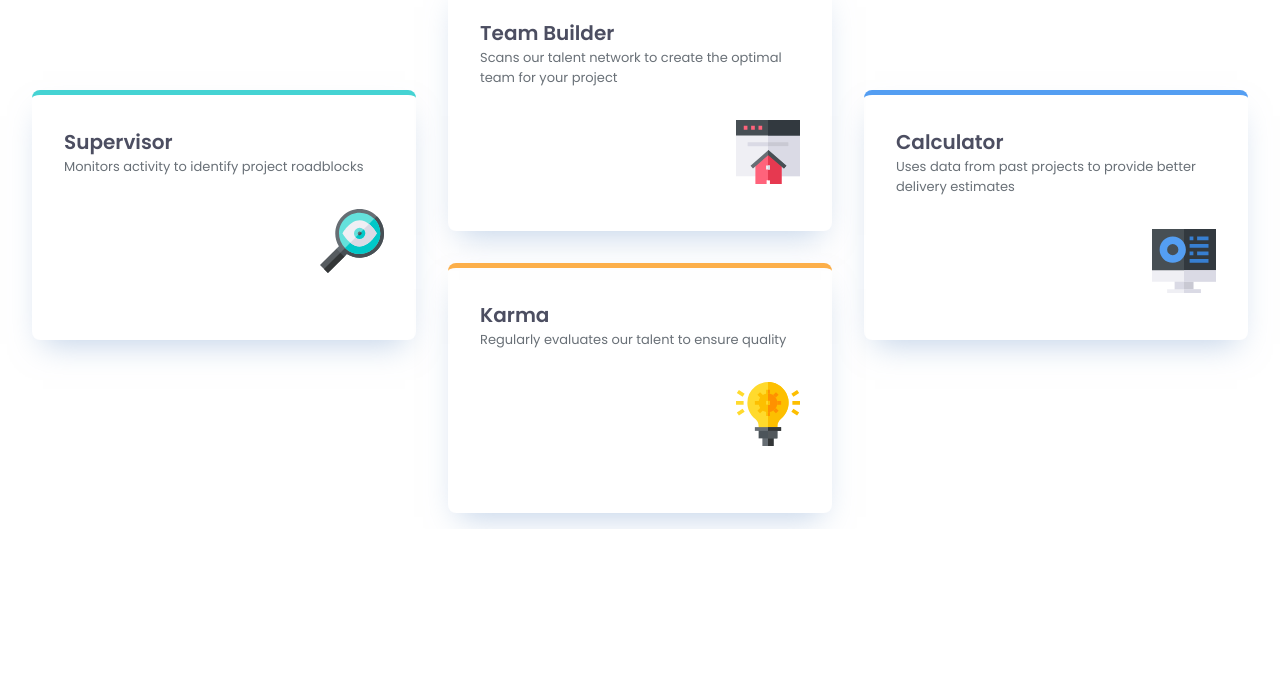
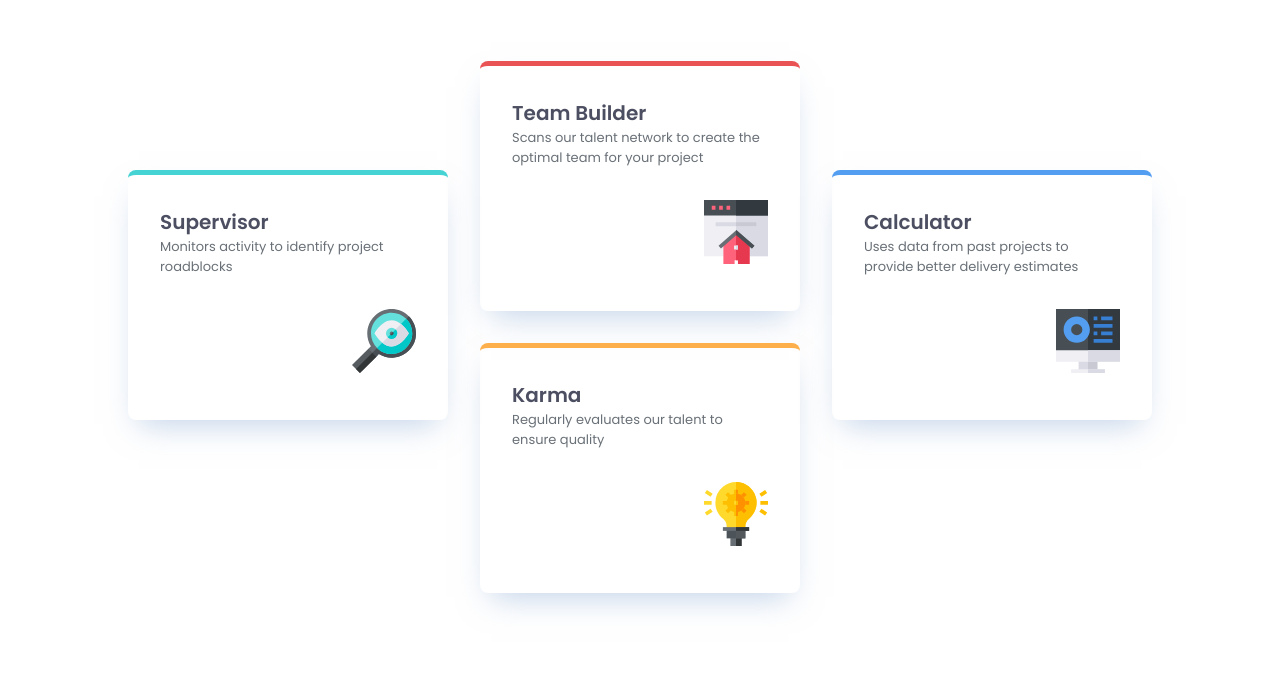
Before and after one commit to maryam-hytham/four-card-feature-section, a website: page index.html in a window 1280 px wide. Shown: the part 303-992 px from the top of the page. Before the commit the page ends 832 px from the top, so only its background shows below. Drawn offline with Linux system fonts and the light colour scheme.

Commit message:
Add padding to body for improved layout on larger screens

```diff
--- a/styles.css
+++ b/styles.css
@@ -91,5 +91,7 @@ header p {
   .title-1 {
     font-size: 36px;
   }
-
+  body{
+    padding: 8rem;
+  }
 }
```
